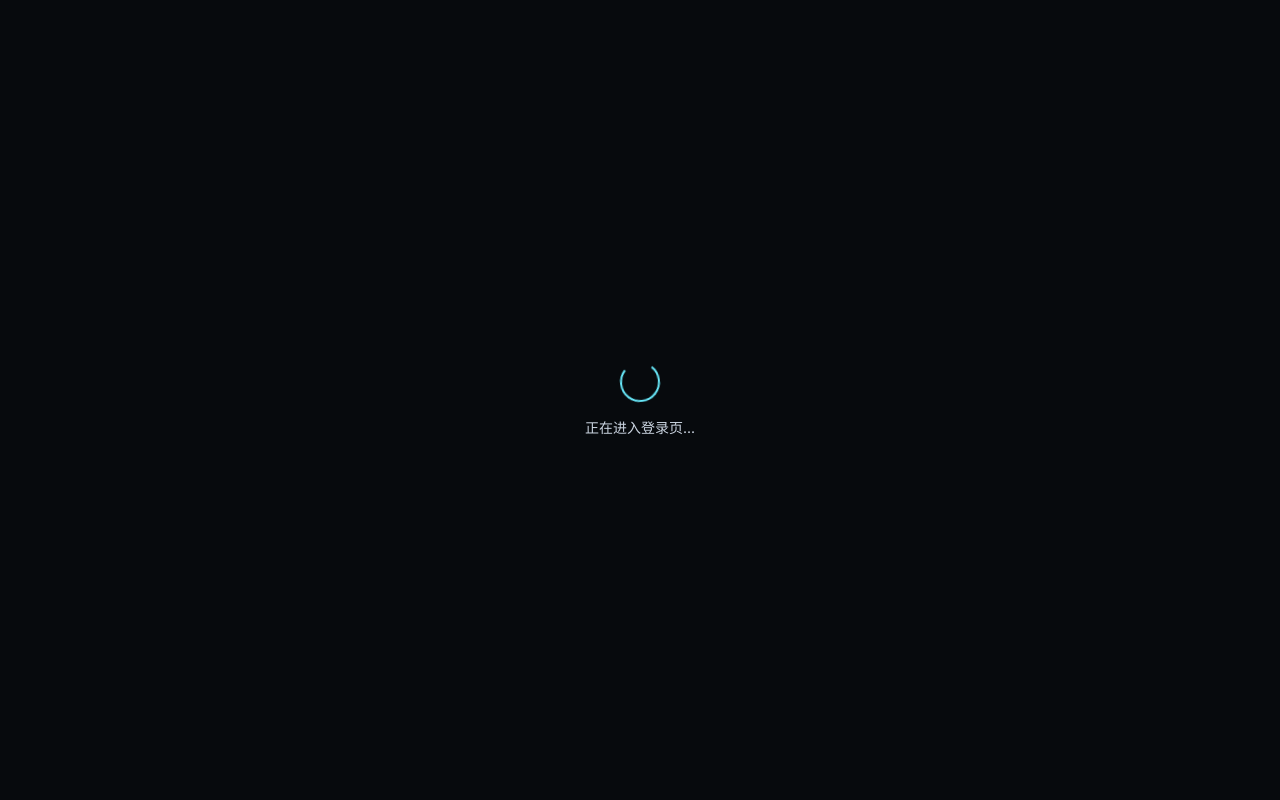
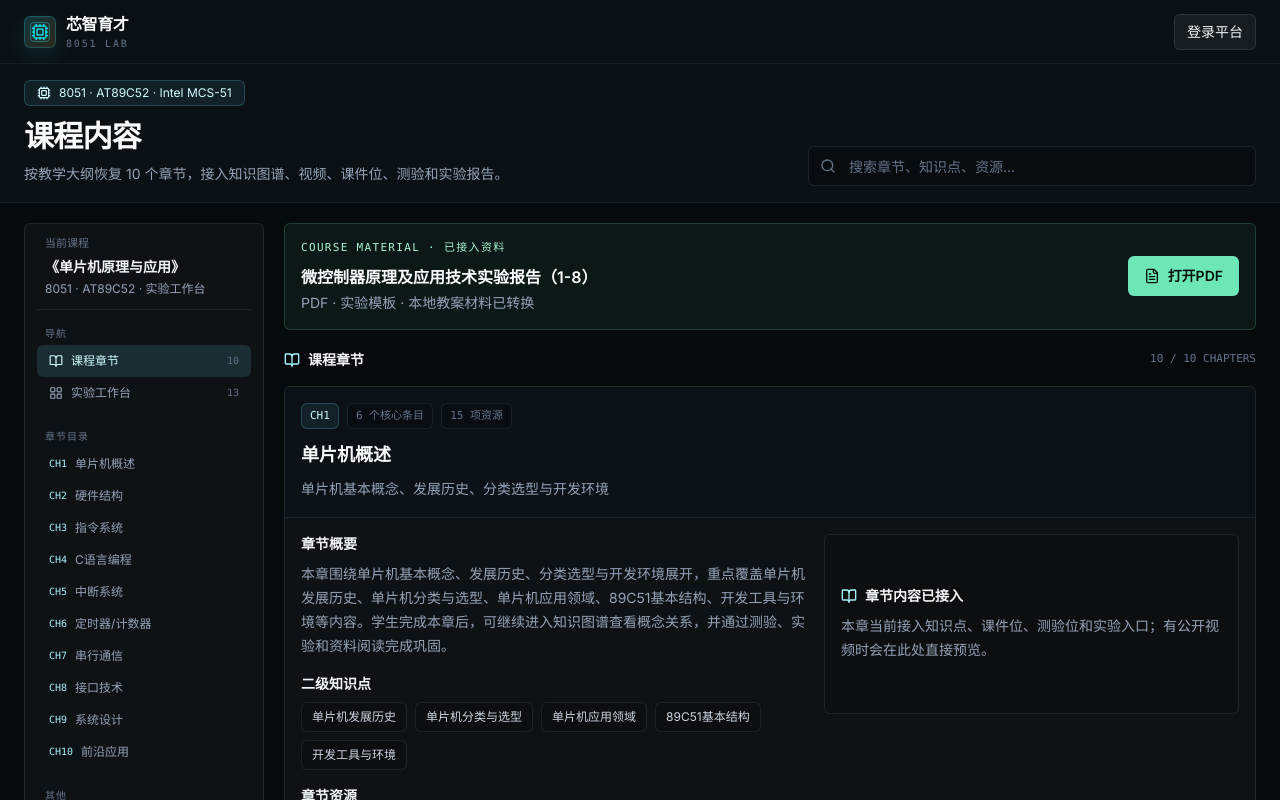
Before and after one commit to caizi333333/Educog-micro2026, a Next.js app: page / in a window 1280 px wide. Before the commit this address had no page. Shown: the top 800 px of the page. Built offline with nearby package versions, Linux system fonts and the light colour scheme.

Commit message:
Make course content public at root

```diff
--- a/src/components/hyper/HyperCoursesPage.tsx
+++ b/src/components/hyper/HyperCoursesPage.tsx
@@ -40,6 +40,7 @@ import {
   type KnowledgePoint,
   type KnowledgePointResource,
 } from '@/lib/knowledge-points';
+import { useAuth } from '@/contexts/AuthContext';
 import { cn } from '@/lib/utils';
 
 const topicIcons: Record<string, LucideIcon> = {
@@ -513,6 +514,7 @@ function CourseChaptersView({ query }: { query: string }) {
 }
 
 export function HyperCoursesPage() {
+  const { user } = useAuth();
   const [labs, setLabs] = useState<HyperExperimentCard[]>(() => buildHyperExperiments(experimentCatalog, []));
   const [loading, setLoading] = useState(true);
   const [query, setQuery] = useState('');
@@ -553,8 +555,34 @@ export function HyperCoursesPage() {
     });
   }, [labs, query, topic, view]);
 
+  const isPublicShell = !user;
+
   return (
-    <div className="-m-6 min-h-[calc(100vh-3.5rem)] bg-[#070a0d] text-slate-100">
+    <div
+      className={cn(
+        'bg-[#070a0d] text-slate-100',
+        isPublicShell ? 'min-h-screen' : '-m-6 min-h-[calc(100vh-3.5rem)]',
+      )}
+    >
+      {isPublicShell && (
+        <div className="flex items-center justify-between border-b border-white/[0.07] bg-[#0c1117]/95 px-4 py-3 backdrop-blur-xl md:px-6">
+          <Link href="/" className="flex items-center gap-2.5">
+            <div className="chip-mark flex h-8 w-8 items-center justify-center rounded-md">
+              <Cpu className="h-[18px] w-[18px] text-primary" />
+            </div>
+            <div>
+              <span className="block text-base font-bold tracking-tight text-slate-50">芯智育才</span>
+              <span className="block font-mono text-[10px] uppercase tracking-[0.18em] text-slate-500">8051 Lab</span>
+            </div>
+          </Link>
+          <Link
+            href="/login"
+            className="inline-flex h-9 items-center justify-center rounded-md border border-white/[0.1] bg-white/[0.05] px-3 text-sm text-slate-100 hover:bg-white/[0.09]"
+          >
+            登录平台
+          </Link>
+        </div>
+      )}
       <div className="border-b border-white/[0.07] bg-[#0c1117]/95 px-4 py-4 backdrop-blur-xl md:px-6">
         <div className="flex flex-col gap-4 xl:flex-row xl:items-end xl:justify-between">
           <div>
--- a/src/components/layout/app-layout.tsx
+++ b/src/components/layout/app-layout.tsx
@@ -235,18 +235,22 @@ export function AppLayout({ children }: { children: React.ReactNode }) {
 
   useAchievementCheck();
 
-  // Public pages don't show sidebar
+  // Public pages don't show sidebar. The course home is public for visitors,
+  // but keeps the full app chrome once a user is signed in.
   const publicPaths = ['/login', '/register', '/welcome', '/privacy', '/terms', '/clear-auth'];
+  const publicCoursePaths = ['/'];
   const isPublicPath = publicPaths.includes(pathname || '');
+  const isPublicCoursePath = publicCoursePaths.includes(pathname || '');
+  const renderPublicShell = isPublicPath || (isPublicCoursePath && !user);
 
   React.useEffect(() => {
-    if (!loading && !user && !isPublicPath) {
+    if (!loading && !user && !isPublicPath && !isPublicCoursePath) {
       const from = pathname ? `?from=${encodeURIComponent(pathname)}` : '';
       router.replace(`/login${from}`);
     }
-  }, [isPublicPath, loading, pathname, router, user]);
+  }, [isPublicCoursePath, isPublicPath, loading, pathname, router, user]);
 
-  if (isPublicPath) {
+  if (renderPublicShell) {
     return <>{children}</>;
   }
 
```
Also changed, not shown: src/middleware.ts (+6 -2 lines).
